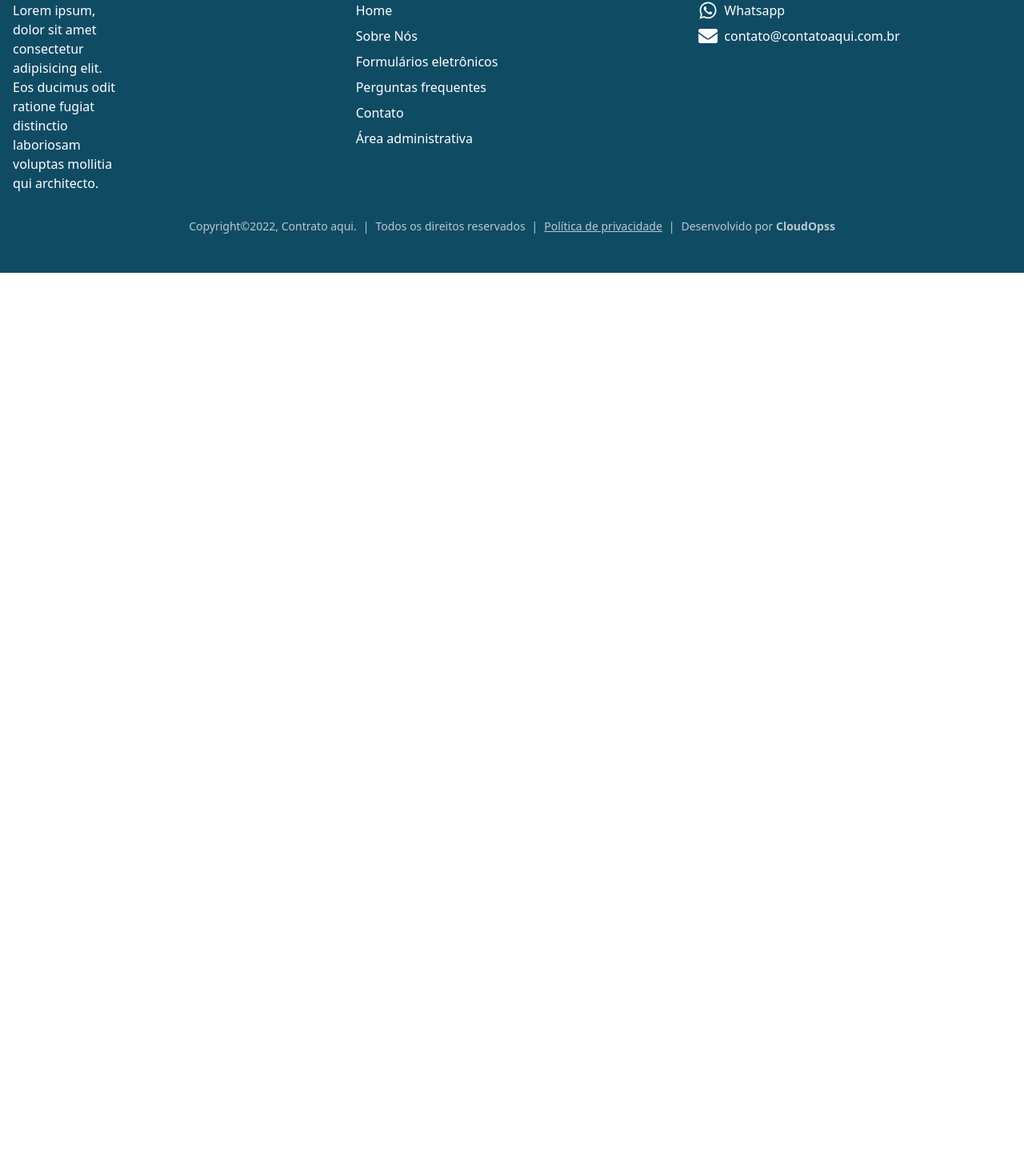
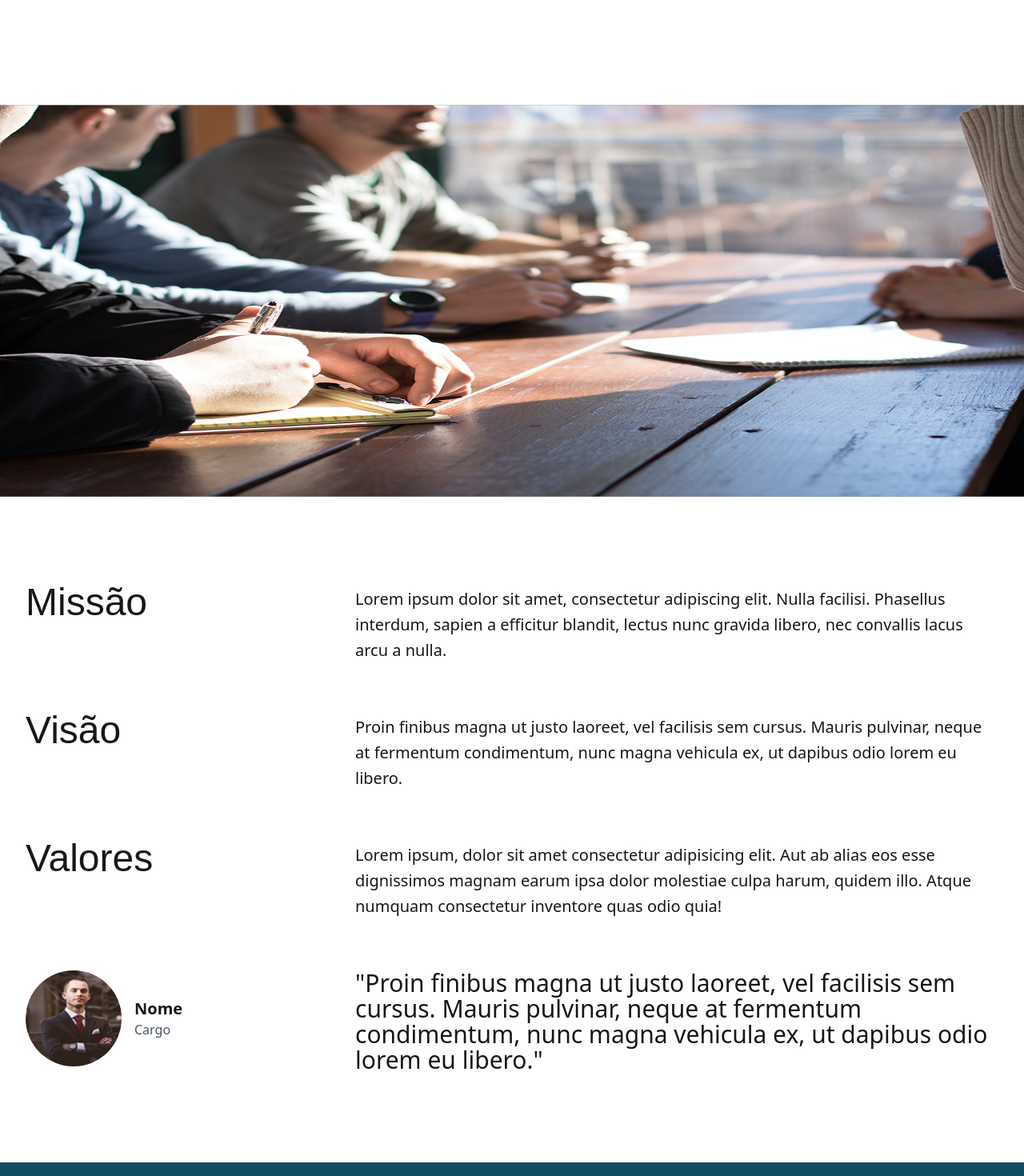
Before and after one commit to janiokd/contratos, a Next.js app: page /sobre in a window 1280 px wide. Shown: the part 459-1929 px from the top of the page at 80% size. Before the commit the page ends 800 px from the top, so only its background shows below. Built offline with nearby package versions, Linux system fonts and the light colour scheme.

Commit message:
Criação da página Sobre nós com todos os conteúdos

```diff
--- a/src/app/sobre/page.jsx
+++ b/src/app/sobre/page.jsx
@@ -1,8 +1,116 @@
 export default function Sobre() {
   return (
-    <div>
-      <h2 className="text-2xl font-bold mb-4">Sobre Nós</h2>
-      <p>Informações sobre a empresa ou projeto.</p>
-    </div>
+    <>
+      <section className="bg-white py-32">
+        <div className="container mx-auto px-4">
+          <h2 className="text-5xl font-bold font-roboto  mb-4">
+            Sobre <span className="text-[#104B64]">nós</span>
+          </h2>
+          <p className="text-[20px] font-roboto text-gray-700 mr-8 mt-6 mb-8 max-w-[466px]">
+            Lorem ipsum dolor sit amet consectetur adipisicing elit. Animi vel soluta ex nisi
+            consequatur repellendus earum provident non obcaecati. Deserunt nam sint nulla cumque
+            quasi nisi saepe eius consequuntur? Minima.
+          </p>
+        </div>
+      </section>
+
+      <div className="w-full">
+        <img src="/Vector.png" alt="Imagem ilustrativa sobre nós"
+          className="w-full h-[490px] object-cover"/>
+      </div>
+
+      <section
+        className="mx-auto my-20 p-8"
+        style={{ maxWidth: '1298px', maxHeight: '784px' }}>
+        <div className="flex flex-col gap-16">
+
+          <div className="flex items-start gap-8">
+            <h3 className="missao-title"
+              style={{
+                fontFamily: '"Core Sans D 55 Bold", sans-serif',
+                fontWeight: 400,
+                fontSize: '48px',
+                lineHeight: '40px',
+                letterSpacing: '0%',
+                minWidth: '380px',
+              }}
+            >Missão
+            </h3>
+            <p className="font-roboto text-[20px] leading-8"
+              style={{ fontWeight: 400, letterSpacing: '0%' }}
+            > Lorem ipsum dolor sit amet, consectetur adipiscing elit. Nulla facilisi. Phasellus
+              interdum, sapien a efficitur blandit, lectus nunc gravida libero, nec convallis
+              lacus arcu a nulla.
+            </p>
+          </div>
+
+
+          <div className="flex items-start gap-8">
+            <h3
+              className="missao-title"
+              style={{
+                fontFamily: '"Core Sans D 55 Bold", sans-serif',
+                fontWeight: 400,
+                fontSize: '48px',
+                lineHeight: '40px',
+                letterSpacing: '0%',
+                minWidth: '380px',
+              }}
+            > Visão
+            </h3>
+            <p className="font-roboto text-[20px] leading-8"
+              style={{ fontWeight: 400, letterSpacing: '0%' }}
+            >Proin finibus magna ut justo laoreet, vel facilisis sem cursus. Mauris pulvinar, neque
+              at fermentum condimentum, nunc magna vehicula ex, ut dapibus odio lorem eu libero.
+            </p>
+          </div>
+
+
+          <div className="flex items-start gap-8">
+            <h3 className="missao-title"
+              style={{
+                fontFamily: '"Core Sans D 55 Bold", sans-serif',
+                fontWeight: 400,
+                fontSize: '48px',
+                lineHeight: '40px',
+                letterSpacing: '0%',
+                minWidth: '380px',
+              }}
+            >Valores
+            </h3>
+            <p className="font-roboto text-[20px] leading-8"
+              style={{ fontWeight: 400, letterSpacing: '0%' }}
+            >Lorem ipsum, dolor sit amet consectetur adipisicing elit. Aut ab alias eos esse dignissimos magnam earum ipsa dolor molestiae culpa harum, quidem illo. Atque numquam consectetur inventore quas odio quia!
+            </p>
+          </div>
+
+          <div className="flex items-start gap-8">
+
+            <div style={{
+                minWidth: '380px',
+                display: 'flex',
+                alignItems: 'center',
+                gap: '1rem',
+              }}
+            >
+              <img src="/homem.png" alt="Foto do colaborador"
+                className="w-[120px] h-[120px] object-cover rounded-full"
+              />
+              <div className="flex flex-col">
+                <span className="text-xl font-semibold">Nome</span>
+                <span className="text-gray-600">Cargo</span>
+              </div>
+            </div>
+
+
+            <p className="font-roboto text-[30px] leading-8"
+              style={{ fontWeight: 400, letterSpacing: '0%' }}
+            > "Proin finibus magna ut justo laoreet, vel facilisis sem cursus. Mauris pulvinar, neque
+              at fermentum condimentum, nunc magna vehicula ex, ut dapibus odio lorem eu libero."
+            </p>
+          </div>
+        </div>
+      </section>
+    </>
   )
 }
```
Also changed, not shown: public/Vector.png (added), public/homem.png (added), src/app/page.tsx (line endings or trailing spaces).
